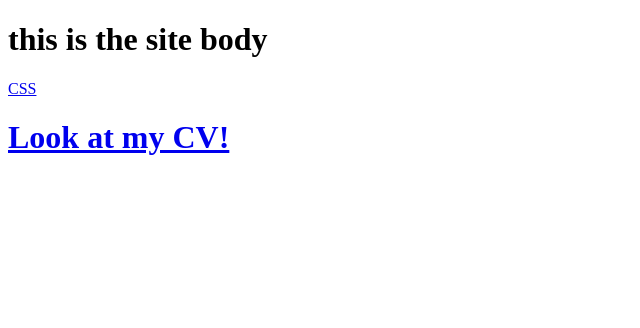
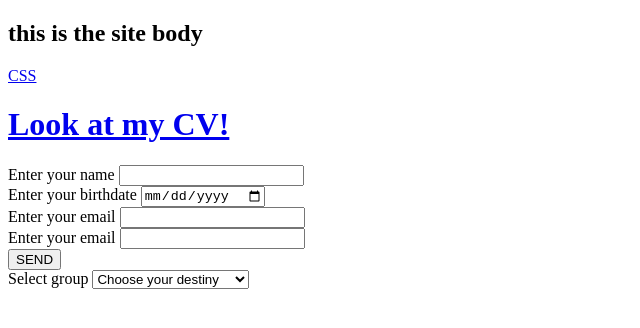
Before and after one commit to romakotek/curriculum-vitae, a plain HTML site: page lecture2/index.html in a window 1280 px wide. Shown: the whole page, without its empty margins (0-640 px from the left). Drawn offline with Linux system fonts and the light colour scheme.

Commit message:
added inputs, select options

```diff
--- a/lecture2/index.html
+++ b/lecture2/index.html
@@ -5,8 +5,32 @@
     <title>My website</title>
   </head>
   <body>
-    <h1>this is the site body</h1>
+    <h2>this is the site body</h2>
     <a href="https://developer.mozilla.org/ru/docs/Web/CSS">CSS</a>
     <h1><a target="_blank" href="cv.html">Look at my CV!</a></h1>
+    <form>
+        <label for="name">Enter your name</label>
+        <input type="text" id="name">
+        <br />
+        <label for="birthDate">Enter your birthdate</label>
+        <input type="date" id="birthDate">
+        <br />
+        <label for="email">Enter your email</label>
+        <input type="email" id="email">
+        <br />
+        <label for="password">Enter your email</label>
+        <input type="password" id="password">
+        <br />
+        <input type="submit" value="SEND">
+        <br />
+        <label for="groups">Select group</label>
+        <select name="groups" id="groups">
+            <option value="default">Choose your destiny</option>
+            <option value="F1">F1 Thursday, Saturday</option>
+            <option value="F2">F2 Tuesday, Friday</option>
+            <option value="F3">F3 Thursday, Saturday</option>
+            <option value="F4">F4 Monday, Thursday</option>
+        </select>
+    </form>
   </body>
 </html>
```
